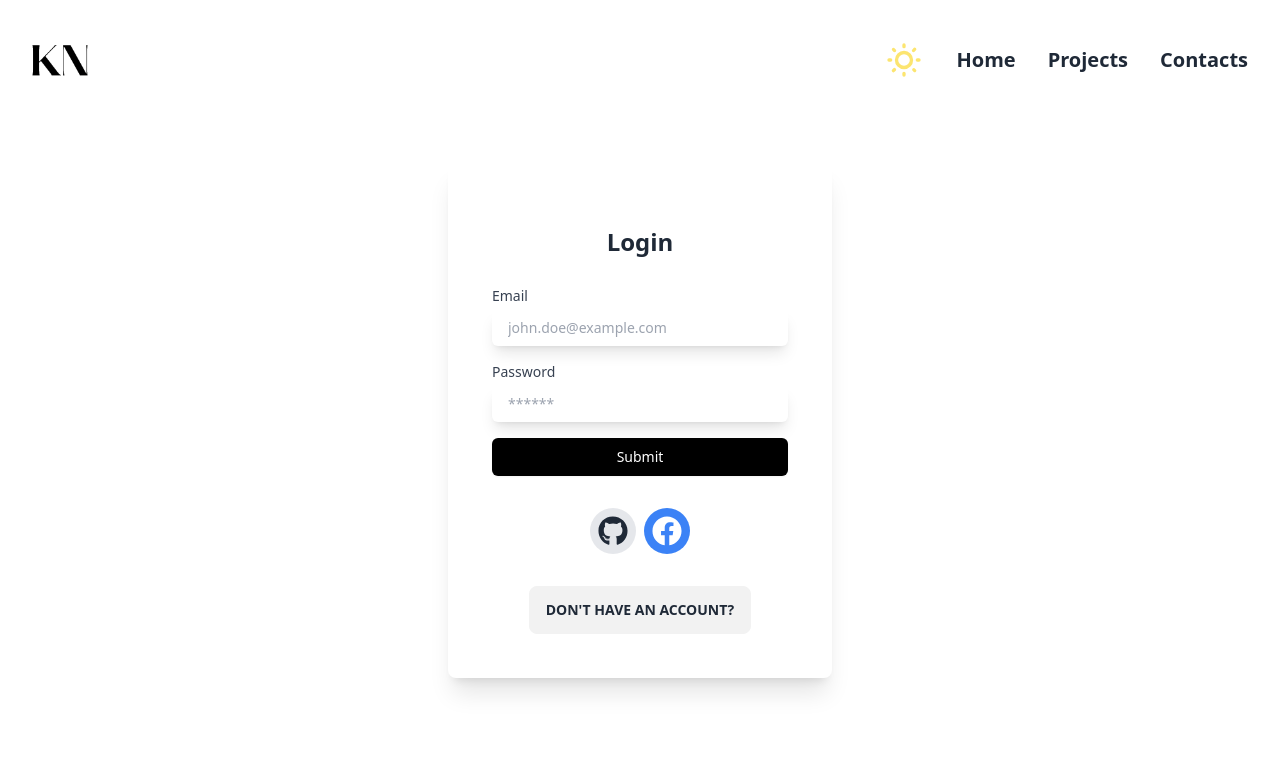
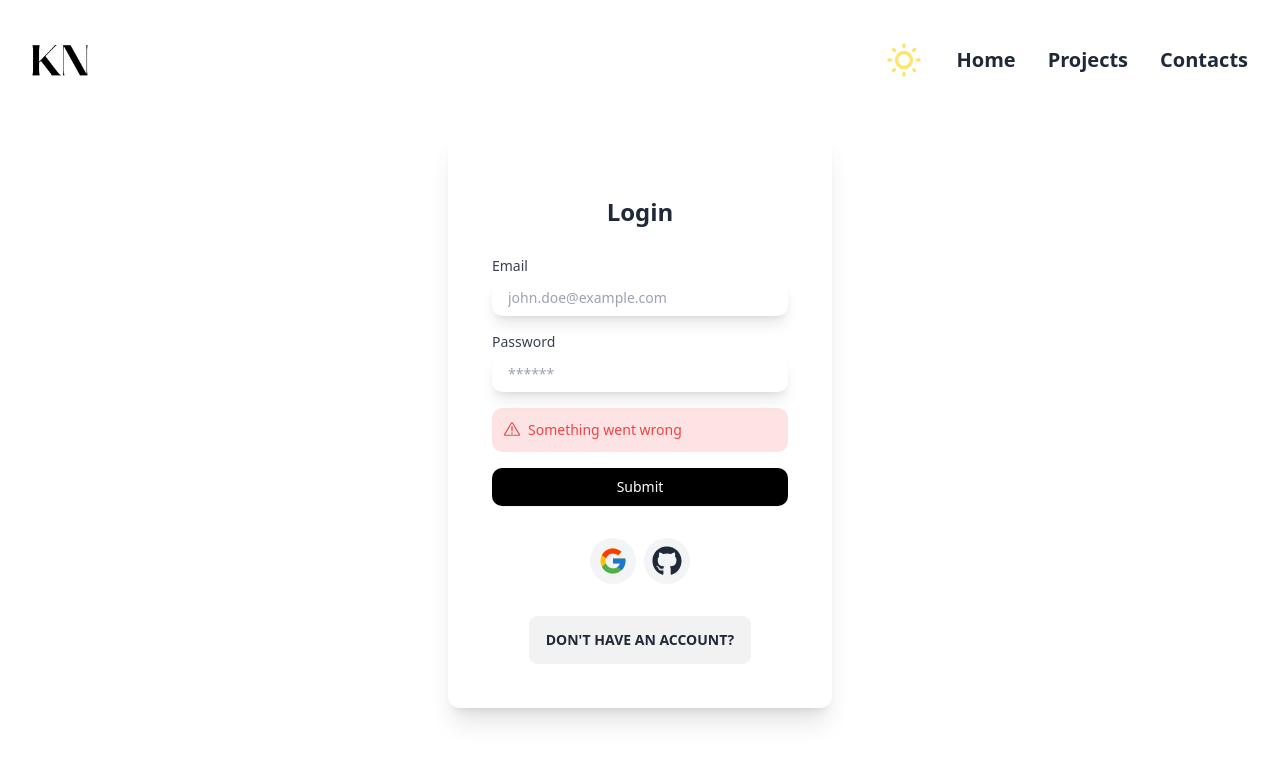
Before and after one commit to krisszcode/portfolio, a Next.js app in the folder frontend/: page /login in a window 1280 px wide. Shown: the top 762 px of the page. Built offline with nearby package versions, Linux system fonts and the light colour scheme.

Commit message:
Add new dependencies and update UI components

```diff
--- a/frontend/package.json
+++ b/frontend/package.json
@@ -10,6 +10,7 @@
   },
   "dependencies": {
     "@hookform/resolvers": "^3.3.4",
+    "@radix-ui/react-icons": "^1.3.0",
     "autoprefixer": "10.4.14",
     "axios": "^1.5.1",
     "daisyui": "^3.5.1",
--- a/frontend/src/app/components/auth/login-form.tsx
+++ b/frontend/src/app/components/auth/login-form.tsx
@@ -6,6 +6,7 @@ import { useForm } from "react-hook-form";
 import * as z from "zod";
 
 import { LoginSchema } from '@schemas/index'
+import { FormError } from "@components/form-error";
 
 export const LoginForm = () => {
     const { register, handleSubmit, formState: { errors } } = useForm<z.infer<typeof LoginSchema>>({
@@ -35,7 +36,6 @@ export const LoginForm = () => {
                     placeholder="john.doe@example.com"
                     className="mt-1 focus:ring-indigo-500 focus:border-indigo-500 block w-full shadow-lg sm:text-sm border-gray-300 rounded-md px-4 py-2"
                 />
-                {errors.email && <span className="text-red-500 text-xs">{errors.email.message}</span>}
             </div>
             <div>
                 <label className="block text-sm font-medium text-gray-700">Password</label>
@@ -45,8 +45,8 @@ export const LoginForm = () => {
                     placeholder="******"
                     className="mt-1 focus:ring-indigo-500 focus:border-indigo-500 block w-full shadow-lg sm:text-sm border-gray-300 rounded-md px-4 py-2"
                 />
-                {errors.password && <span className="text-red-500 text-xs">{errors.password.message}</span>}
             </div>
+            <FormError message="Something went wrong" />
             <button
                 type="submit"
                 className="py-2 px-4 border border-transparent shadow-sm text-sm font-medium rounded-md text-white bg-black dark:bg-gray-700 hover:bg-indigo-700 dark:hover:bg-indigo-700 focus:outline-none focus:ring-2 focus:ring-offset-2 focus:ring-indigo-500"
--- a/frontend/src/app/components/auth/social.tsx
+++ b/frontend/src/app/components/auth/social.tsx
@@ -1,13 +1,14 @@
-import { FaGithub, FaFacebook } from 'react-icons/fa';
+import { FaGithub  } from 'react-icons/fa';
+import { FcGoogle  } from 'react-icons/fc';
 
 const Social = () => {
     return (
         <div className='flex items-center justify-center w-full gap-x-2'>
-            <button onClick={()=>{}} className='outline-lg bg-gray-200 dark:bg-black p-2 rounded-full'>
+            <button onClick={()=>{}} className='outline-lg p-2 rounded-full bg-gray-100'>
+                <FcGoogle className='text-3xl text-white' />
+            </button>
+            <button onClick={()=>{}} className='outline-lg bg-gray-100 dark:bg-black p-2 rounded-full'>
                 <FaGithub className='text-3xl' />
-            </button>
-            <button onClick={()=>{}} className='outline-lg bg-blue-500 p-2 rounded-full'>
-                <FaFacebook className='text-3xl text-white' />
             </button>
         </div>
     );
--- /dev/null
+++ b/frontend/src/app/components/form-error.tsx
@@ -0,0 +1,16 @@
+import { ExclamationTriangleIcon } from "@radix-ui/react-icons";
+
+interface FormErrorProps {
+    message: string;
+}
+
+export const FormError = ({ message }: FormErrorProps) => {
+    if (!message) return null;
+
+    return (
+        <div className="bg-destructive/15 p-3 rounded-md flex items-center gap-x-2 text-sm text-destructive">
+            <ExclamationTriangleIcon className="h-4 w-4" />
+            <p>{message}</p>
+        </div>
+    );
+};
--- /dev/null
+++ b/frontend/src/app/components/form-success.tsx
@@ -0,0 +1,16 @@
+import { CheckCircledIcon } from "@radix-ui/react-icons";
+
+interface FormSuccessProps {
+    message: string;
+}
+
+export const FormSuccess = ({ message }: FormSuccessProps) => {
+    if (!message) return null;
+
+    return (
+        <div className="flex items-center space-x-2">
+            <CheckCircledIcon className="h-4 w-4" />
+            <span className="text-green-500">{message}</span>
+        </div>
+    );
+};
--- a/frontend/src/app/globals.css
+++ b/frontend/src/app/globals.css
@@ -78,6 +78,51 @@ body,
       background: #000;
     }
 
+    :root {
+      --background: 0 0% 100%;
+      --foreground: 20 14.3% 4.1%;
+      --card: 0 0% 100%;
+      --card-foreground: 20 14.3% 4.1%;
+      --popover: 0 0% 100%;
+      --popover-foreground: 20 14.3% 4.1%;
+      --primary: 24.6 95% 53.1%;
+      --primary-foreground: 60 9.1% 97.8%;
+      --secondary: 60 4.8% 95.9%;
+      --secondary-foreground: 24 9.8% 10%;
+      --muted: 60 4.8% 95.9%;
+      --muted-foreground: 25 5.3% 44.7%;
+      --accent: 60 4.8% 95.9%;
+      --accent-foreground: 24 9.8% 10%;
+      --destructive: 0 84.2% 60.2%;
+      --destructive-foreground: 60 9.1% 97.8%;
+      --border: 20 5.9% 90%;
+      --input: 20 5.9% 90%;
+      --ring: 24.6 95% 53.1%;
+      --radius: 0.75rem;
+    }
+
+    .dark {
+      --background: 20 14.3% 4.1%;
+      --foreground: 60 9.1% 97.8%;
+      --card: 20 14.3% 4.1%;
+      --card-foreground: 60 9.1% 97.8%;
+      --popover: 20 14.3% 4.1%;
+      --popover-foreground: 60 9.1% 97.8%;
+      --primary: 20.5 90.2% 48.2%;
+      --primary-foreground: 60 9.1% 97.8%;
+      --secondary: 12 6.5% 15.1%;
+      --secondary-foreground: 60 9.1% 97.8%;
+      --muted: 12 6.5% 15.1%;
+      --muted-foreground: 24 5.4% 63.9%;
+      --accent: 12 6.5% 15.1%;
+      --accent-foreground: 60 9.1% 97.8%;
+      --destructive: 0 72.2% 50.6%;
+      --destructive-foreground: 60 9.1% 97.8%;
+      --border: 12 6.5% 15.1%;
+      --input: 12 6.5% 15.1%;
+      --ring: 20.5 90.2% 48.2%;
+    }
+
     h1, h2, h3, h4, h5, h6 {
       @apply m-0 p-0;
     }
--- a/frontend/tailwind.config.js
+++ b/frontend/tailwind.config.js
@@ -10,6 +10,46 @@ module.exports = {
 
   theme: {
     extend: {
+      colors: {
+        border: "hsl(var(--border))",
+        input: "hsl(var(--input))",
+        ring: "hsl(var(--ring))",
+        background: "hsl(var(--background))",
+        foreground: "hsl(var(--foreground))",
+        primary: {
+          DEFAULT: "hsl(var(--primary))",
+          foreground: "hsl(var(--primary-foreground))",
+        },
+        secondary: {
+          DEFAULT: "hsl(var(--secondary))",
+          foreground: "hsl(var(--secondary-foreground))",
+        },
+        destructive: {
+          DEFAULT: "hsl(var(--destructive))",
+          foreground: "hsl(var(--destructive-foreground))",
+        },
+        muted: {
+          DEFAULT: "hsl(var(--muted))",
+          foreground: "hsl(var(--muted-foreground))",
+        },
+        accent: {
+          DEFAULT: "hsl(var(--accent))",
+          foreground: "hsl(var(--accent-foreground))",
+        },
+        popover: {
+          DEFAULT: "hsl(var(--popover))",
+          foreground: "hsl(var(--popover-foreground))",
+        },
+        card: {
+          DEFAULT: "hsl(var(--card))",
+          foreground: "hsl(var(--card-foreground))",
+        },
+      },
+      borderRadius: {
+        lg: `var(--radius)`,
+        md: `calc(var(--radius) - 2px)`,
+        sm: "calc(var(--radius) - 4px)",
+      },
       fontFamily: {
         'poppins': ['Poppins', 'sans']
       },
```
